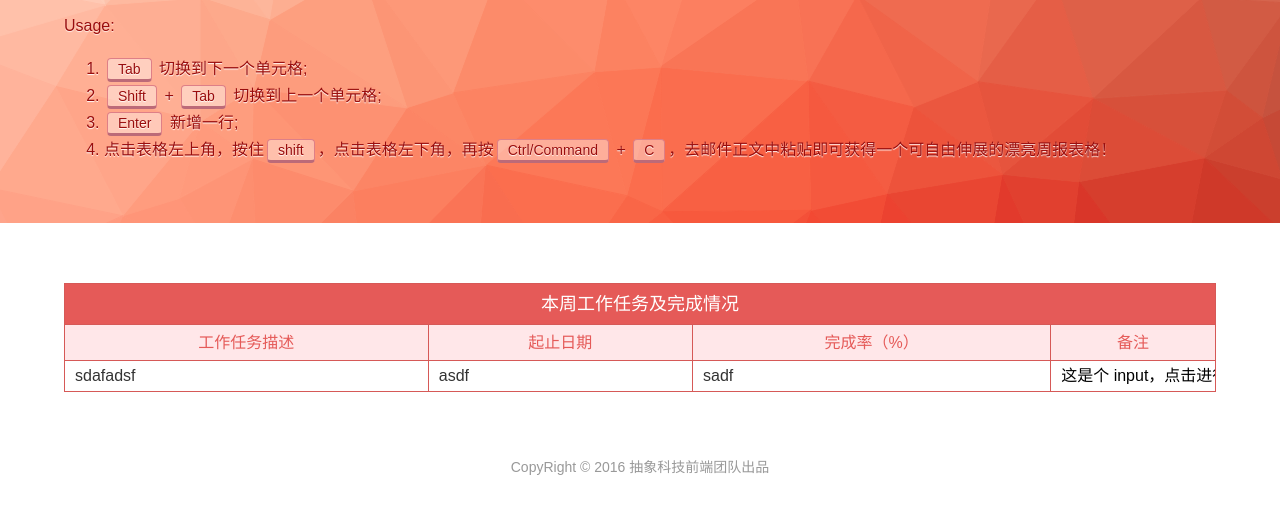
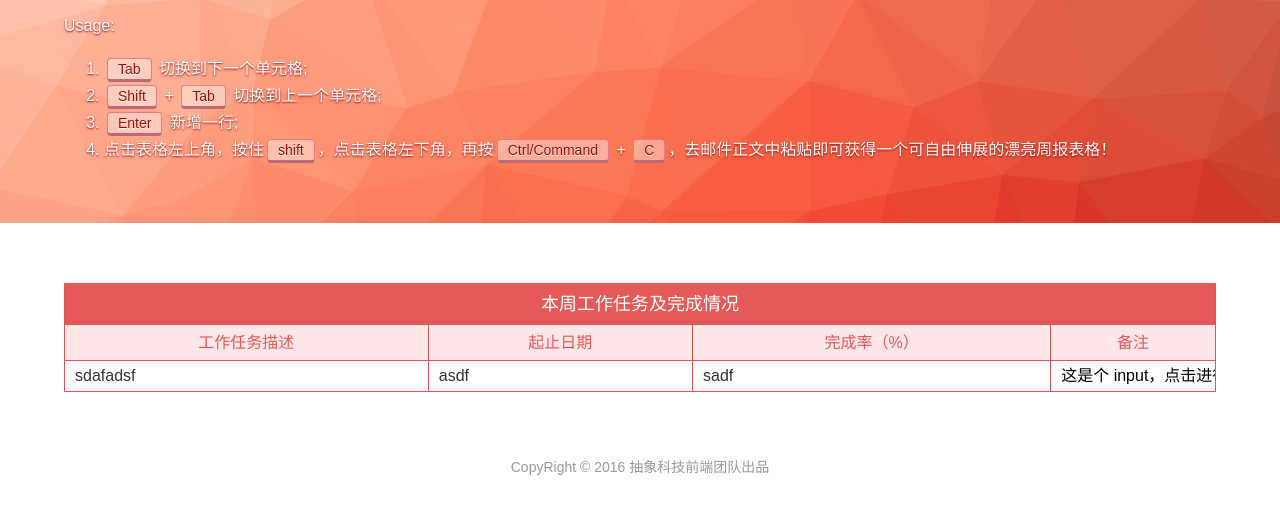
Before and after one commit to abstack/abstack-weekly-generator, a website: page index.html in a window 1280 px wide. Shown: the part 175-688 px from the top of the page. Drawn offline with Linux system fonts and the light colour scheme.

Commit message:
Improve the color for usage

```diff
--- a/index.html
+++ b/index.html
@@ -28,25 +28,27 @@
   header p{
     margin: 20px auto;
     width: 90%;
-    color: #9A0D0D;
-    text-shadow: 0 1px 1px rgba(255,255,255,.8);
+    color: #fff;
+    text-shadow: 0 1px 2px #9A0D0D;
   }
   header ol{
     margin: 10px auto;
     width: 90%;
-    color: #9A0D0D;
-    text-shadow: 0 1px 1px #fff;
+    color: #fff;
+    text-shadow: 0 1px 2px #9A0D0D;
   }
   header code{
     margin: 0 3px;
     display: inline-block;
     padding: 3px 10px;
+    font-size: 14px;
+    line-height: 14px;
+    color: #9A0D0D;
+    text-shadow: 0 1px 0 #fff;
     background-color: rgba(255,255,255,.4);
     border: 1px solid #DE7F87;
     border-bottom: 3px solid #BC6A78;
     border-radius: 4px;
-    font-size: 14px;
-    line-height: 14px;
   }
   footer{
     margin-top: 60px;
```
